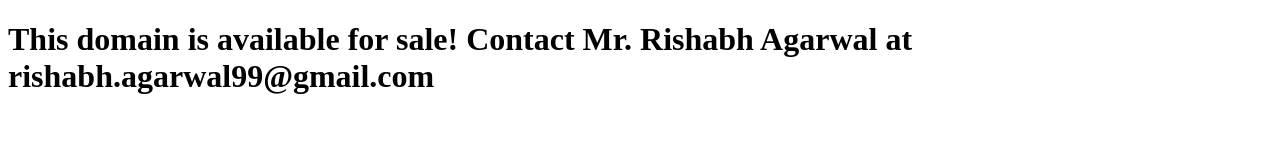
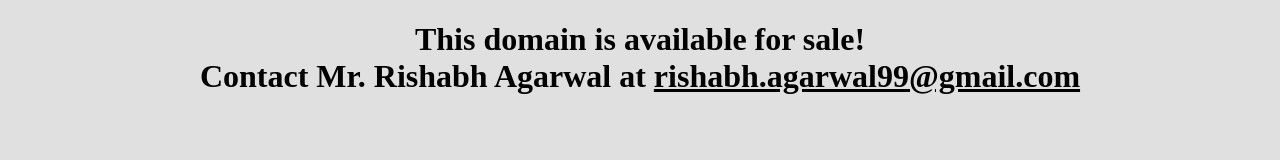
Before and after one commit to rishabh007-cloud/rishabh007-cloud.github.io, a plain HTML site: page index.html in a window 1280 px wide. Drawn offline with Linux system fonts and the light colour scheme.

Commit message:
Add files via upload

```diff
--- a/index.html
+++ b/index.html
@@ -3,7 +3,10 @@
 <head>
 	<title>Domain for resale!</title>
 </head>
-<body background="white">
-	<h1>This domain is available for sale! Contact Mr. Rishabh Agarwal at rishabh.agarwal99@gmail.com</h1>
+<body style="background-color:#E0E0E0 " >
+	<div style="text-align: center;">
+		<h1 >This domain is available for sale! <br>Contact Mr. Rishabh Agarwal at
+			<a href="mailto:rishabh.agarwal99@gmail.com" style="color:black; ">rishabh.agarwal99@gmail.com</a></h1>
+	</div>
 </body>
 </html>
```
